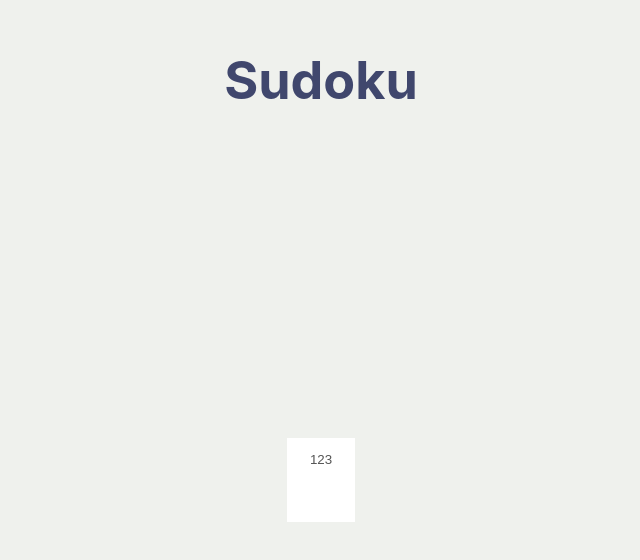
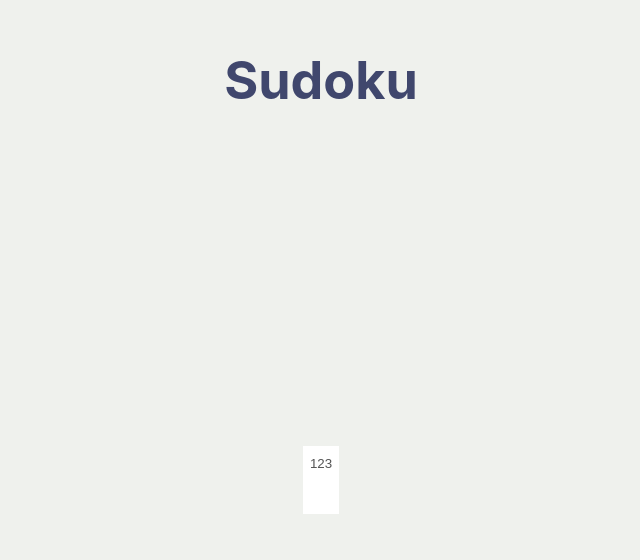
Before and after one commit to NadjaGrothe/sudoku, a React (Create React App) app in the folder sudoku/: page / in a window 1280 px wide. Shown: the top 560 px of the page, without its empty margins (319-959 px from the left). Built offline with nearby package versions, Linux system fonts and the light colour scheme.

Commit message:
added key value to square and initiated empty arrays for board state

```diff
--- a/sudoku/src/App.tsx
+++ b/sudoku/src/App.tsx
@@ -1,16 +1,23 @@
-import React from "react";
+import React, { useState } from "react";
 import "./App.css";
 import Square from "./components/Board/Square";
 
 function App() {
+   const [board, setBoard] = useState<number[][]>(
+      Array(9).fill(Array(9).fill(0))
+   );
+
+   console.log(board);
+
    return (
       <body className="App">
          <header className="App-header">
             <h1>Sudoku</h1>
          </header>
          <main className="App-main">
-            <Square value={123} isDisabled={true}></Square>
+            <Square key={1} value={123} isDisabled={true}></Square>
             <Square
+               key={2}
                value={undefined}
                isDisabled={false}
                onChange={(e) => console.log(e.target.value)}
--- a/sudoku/src/components/Board/Square/Square.style.css
+++ b/sudoku/src/components/Board/Square/Square.style.css
@@ -1,7 +1,7 @@
 .Board-square {
    background-color: white;
-   width: 5vw;
-   height: 5vh;
+   width: 4vh;
+   height: 4vh;
    border: 1px, black;
    text-align: center;
 }
--- a/sudoku/src/components/Board/Square/index.tsx
+++ b/sudoku/src/components/Board/Square/index.tsx
@@ -2,20 +2,23 @@ import React from "react";
 import "./Square.style.css";
 
 export interface SquareProps {
+   key: number
    value?: number | undefined;
    isDisabled: boolean;
    onChange?: (event: React.ChangeEvent<HTMLInputElement>) => void;
 }
 
-function Square({ value, isDisabled, onChange }: SquareProps) {
+function Square({ key, value, isDisabled, onChange }: SquareProps) {
    return isDisabled ? (
       <input
+         key={key}
          className="Board-square"
          value={value}
          disabled={isDisabled}
       ></input>
    ) : (
       <input
+         key={key}
          className="Board-square"
          type="number"
          defaultValue={value}
```
